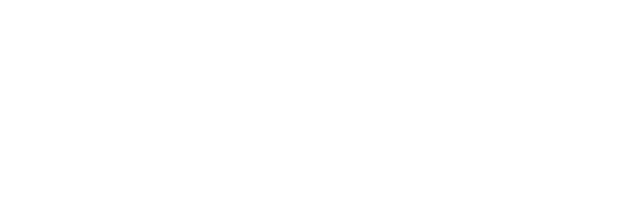
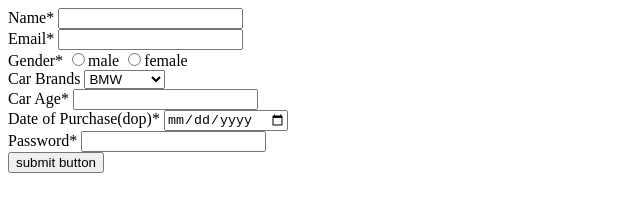
Before and after one commit to acciojob/car-insurance-form-Reshwanth00, a website: page main.html in a window 1280 px wide. Shown: the whole page, without its empty margins (0-640 px from the left). Drawn offline with Linux system fonts and the light colour scheme.

Commit message:
created a submission

```diff
--- a/main.html
+++ b/main.html
@@ -10,6 +10,58 @@
 	<!-- the entire body must be written by student -->
     <script type="text/javascript" src="./script.js">
 </script>
+	<form method="post" >
+		<div>
+			<label for="name">Name*</label>
+			<input type="text" id=name required>
+		</div>
+		<div>
+			<label for="email">Email*</label>
+			<input type="email" id=email required>
+		</div>
+		<div>
+			<label>
+				Gender*
+			</label>
+			<input type="radio" required>male
+			<input type="radio" required>female
+		</div>
+		<div>
+			<label for="cars">
+				Car Brands
+			</label>
+			<select id=cars>
+				<option>
+					BMW
+				</option>
+				<option>
+					Audi
+				</option>
+				<option>
+					Mercedez
+				</option>
+			</select>
+		</div>
+		<div>
+			<label for="carage">
+				Car Age*
+			</label>
+			<input type="number" id=carage>
+		</div>
+		<div>
+			<label for="dop">
+				Date of Purchase(dop)*
+			</label>
+			<input type="date" id=dop>
+		</div>
+		<div>
+			<label for="password">Password*</label>
+			<input type="password" id=password required>
+		</div>
+		<div>
+			<button type="button">submit button</button>
+		</div>
+	</form>
 
 </body>
 
```
